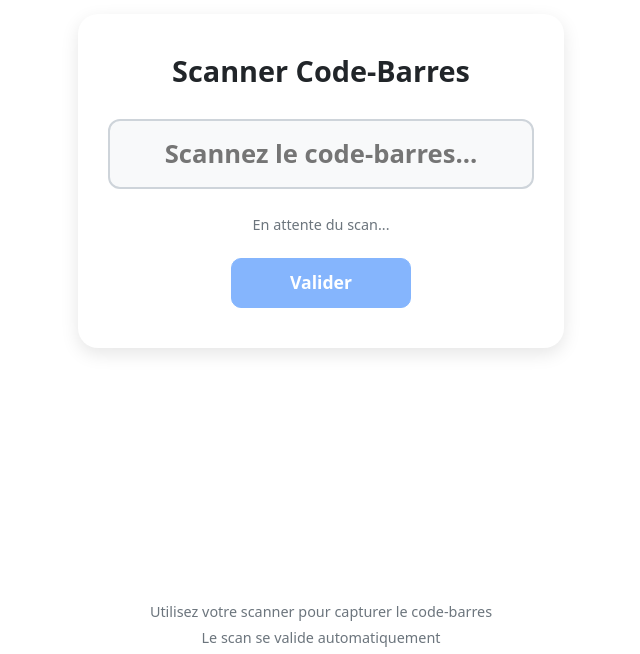
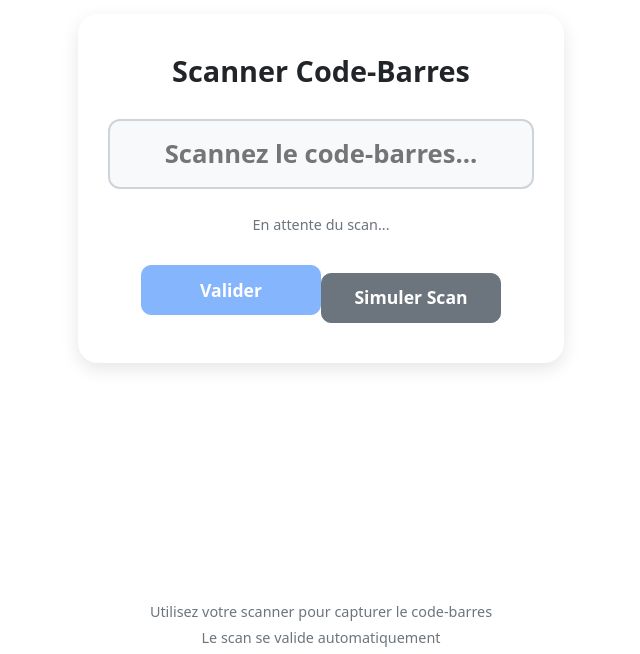
Before and after one commit to hindacharrab/scanapp2-frontend, a React (Vite) app: page / in a window 1280 px wide. Shown: the part 146-800 px from the top of the page, without its empty margins (319-959 px from the left). Built offline with nearby package versions, Linux system fonts and the light colour scheme.

Commit message:
Ajout bouton Simuler Scan pour test

```diff
--- a/src/components/ScanForm.jsx
+++ b/src/components/ScanForm.jsx
@@ -186,6 +186,20 @@ const ScanForm = () => {
           >
             {isProcessing ? "Envoi..." : "Valider"}
           </Button>
+          <Button
+    variant="secondary"
+    onClick={() => handleScanComplete("1234567890")}
+    style={{
+      width: "180px",
+      height: "50px",
+      fontSize: "1.1rem",
+      fontWeight: "600",
+      borderRadius: "10px",
+      marginTop: "15px",
+    }}
+  >
+    Simuler Scan
+  </Button>
         </form>
       </div>
 
```
